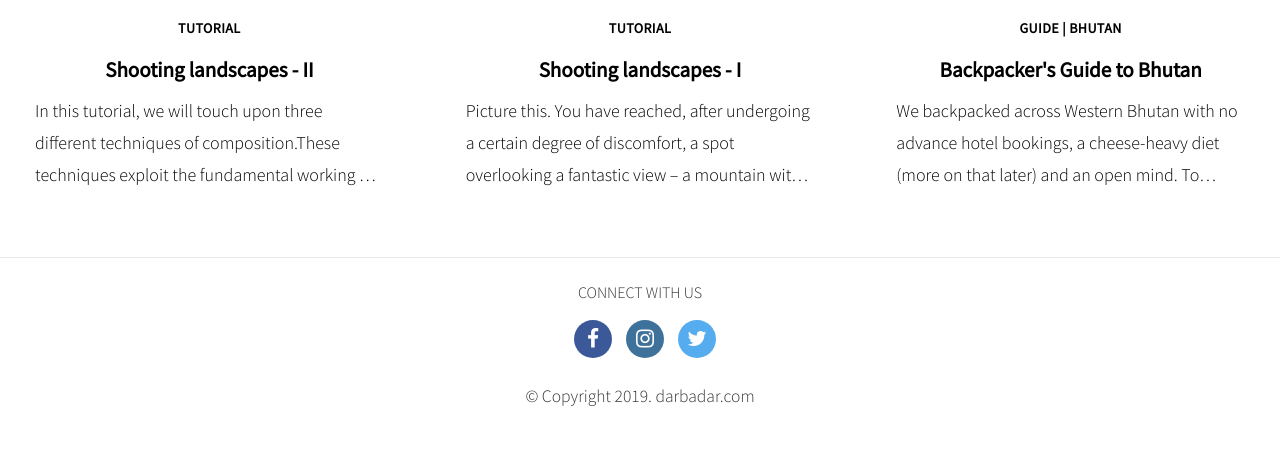
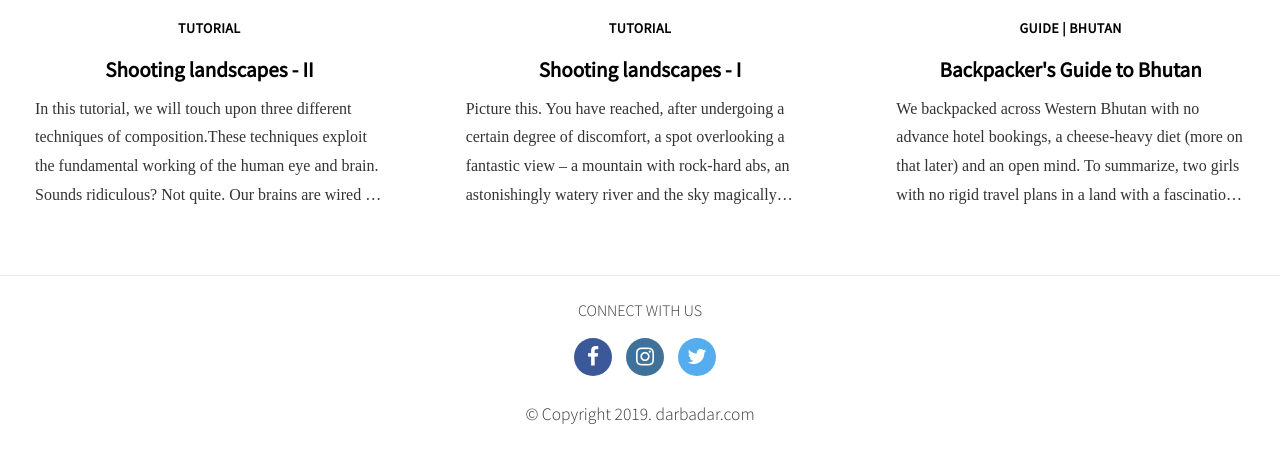
Before and after one commit to harshac/darbadar, a Jekyll site: the page built from free-stuff.html, in a window 1280 px wide. Shown: the part 455-912 px from the top of the page. Built offline with Jekyll 4.4.1, drawn with Linux system fonts in a browser that asks for light colours; nearby versions of some CDN libraries; some web fonts are replaced.

```diff
--- a/_sass/homepage/_grid.scss
+++ b/_sass/homepage/_grid.scss
@@ -11,7 +11,7 @@
   font-weight: bold;
   text-transform: uppercase;
   letter-spacing: 0.03em;
-  line-height: 1.5em
+  line-height: 1.5em;
 }
 
 .post-data {
@@ -21,7 +21,10 @@
 }
 
 .post-excerpt {
-  font-size: 18px;
+  font-family: "Source Serif Pro";
+  line-height: 1.6;
+  font-size: 16px;
+  color: $text-color;
 
   p {
     display: block;
@@ -60,9 +63,9 @@
   }
 
   .post-excerpt > p {
-    -webkit-line-clamp: 3;
+    -webkit-line-clamp: 4;
     line-height: 1.8em;
-    max-height: 5.4em;
+    max-height: 7.2em;
   }
 }
 
```
Also changed, not shown: _posts/2018-11-18-nagaland-a-lesson-in-war-and-love.md (+1 -1 lines).
